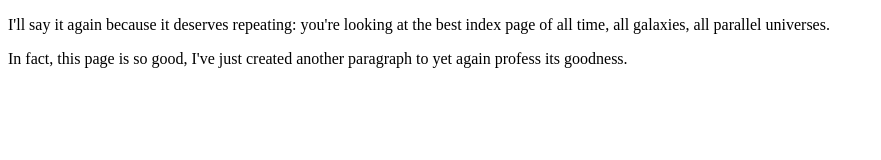
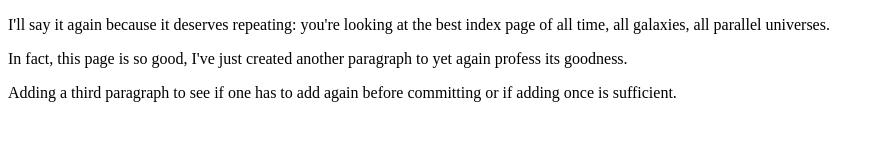
Before and after one commit to ironicallyprolific/hello-world, a plain HTML site: page index.html in a window 1280 px wide. Shown: the whole page, without its empty margins (0-881 px from the left). Drawn offline with Linux system fonts and the light colour scheme.

Commit message:
added a third paragraph

```diff
--- a/index.html
+++ b/index.html
@@ -10,5 +10,8 @@
 		<p>
 		In fact, this page is so good, I've just created another paragraph to yet again profess its goodness.
 		</p>
+		<p>
+		Adding a third paragraph to see if one has to add again before committing or if adding once is sufficient.
+		</p>
 	</body>
 </html>
```
